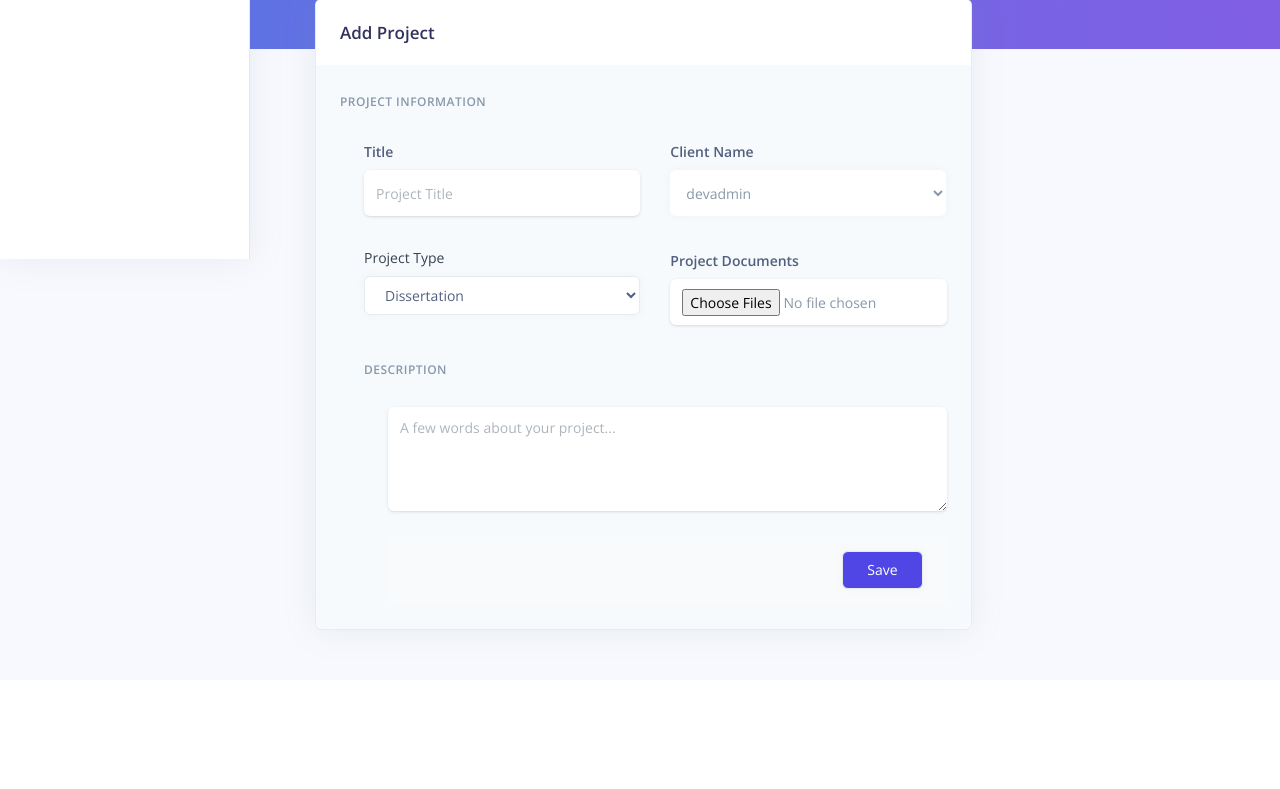
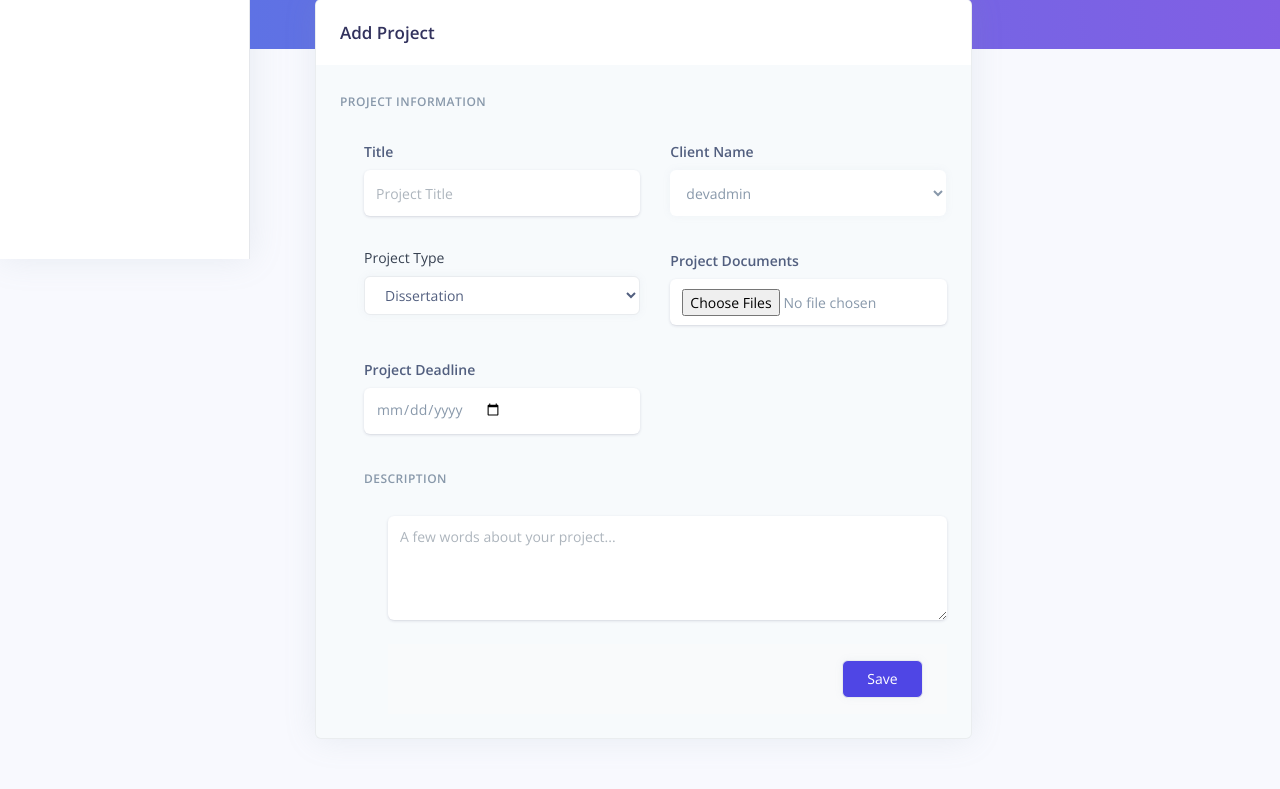
Before and after one commit to sumit7577/expertsMania, a Django app: page /maps in a window 1280 px wide. Shown: the part 541-1330 px from the top of the page. Before the commit the page ends 1180 px from the top, so only its background shows below. Run offline with Django 3.2, Linux system fonts and the light colour scheme; a user stored in the database is signed in; data comes from the database, SQL or seed files in the repository; both versions use the stored data as it was after the commit; parts of the project's set-up code (start-up, migrations or seed data) failed here and were passed over; some libraries are stand-ins or nearby versions.

Commit message:
fixed again

```diff
--- a/app/views.py
+++ b/app/views.py
@@ -156,8 +156,9 @@ def Maps(request):
             projectType = request.POST.get("ptype")
             desc = request.POST.get("desc")
             file = request.FILES.getlist("app")
+            deadline = request.POST.get("deadline")
             user = Project(user=request.user.client, Title=title,
-                           Description=desc, projectType=projectType)
+                           Description=desc, projectType=projectType,ClientDeadline=deadline)
             user.save()
 
             for i in file:
@@ -173,9 +174,10 @@ def Maps(request):
             desc = request.POST.get("desc")
             clientname = request.POST.get("client")
             file = request.FILES.getlist("app")
+            deadline = request.POST.get("deadline")
             clientData = Client.objects.filter(id=clientname)
             user = Project(user=clientData[0], Title=title,
-                           Description=desc, projectType=projectType)
+                           Description=desc, projectType=projectType,ClientDeadline= deadline)
             user.save()
             for i in file:
                 File.objects.create(user=request.user,
@@ -231,10 +233,12 @@ def project(request, id):
     data["paid"] = paid
     create = projectData[0]
 
+
     if(not request.user.is_superuser and request.user.usertype.userType == "Developer"):
         projectPrice = Assign.objects.select_related("userName").filter(
             userName=request.user.developer, projectName=create)
         data["Price"] = projectPrice[0].Amount
+        data["deadline"] = projectPrice[0].DeveloperDeadline
 
     if request.method == "POST":
         if(not request.user.is_superuser and request.user.usertype.userType == "Client"):
--- a/core/templates/maps.html
+++ b/core/templates/maps.html
@@ -209,6 +209,17 @@
 
           </div>
         </div>
+
+        <div class="row my-2">
+        <div class="col-lg-6">
+          <div class="form-group">
+            <label class="form-control-label" for="input-address">Project Deadline</label>
+            <div class="form-control form-control-alternative">
+              <input type="date"  id="deadline" name="deadline">
+            </div>
+          </div>
+          </div>
+          </div>
         <h6 class="heading-small text-muted mb-4">Description</h6>
         <div class="pl-lg-4">
           <div class="form-group">
```
Also changed, not shown: core/templates/project.html (+13 -2 lines), db.sqlite3.
